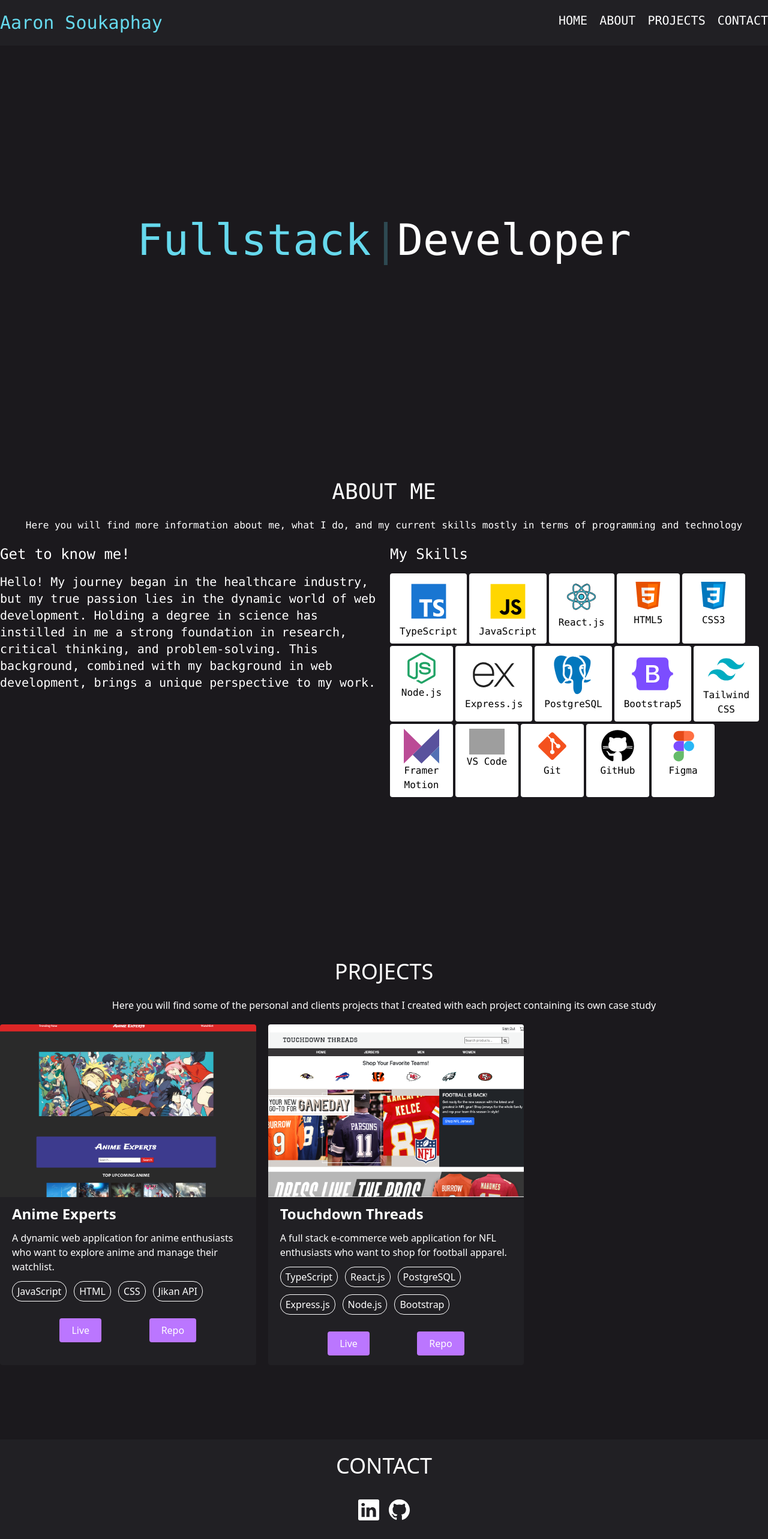
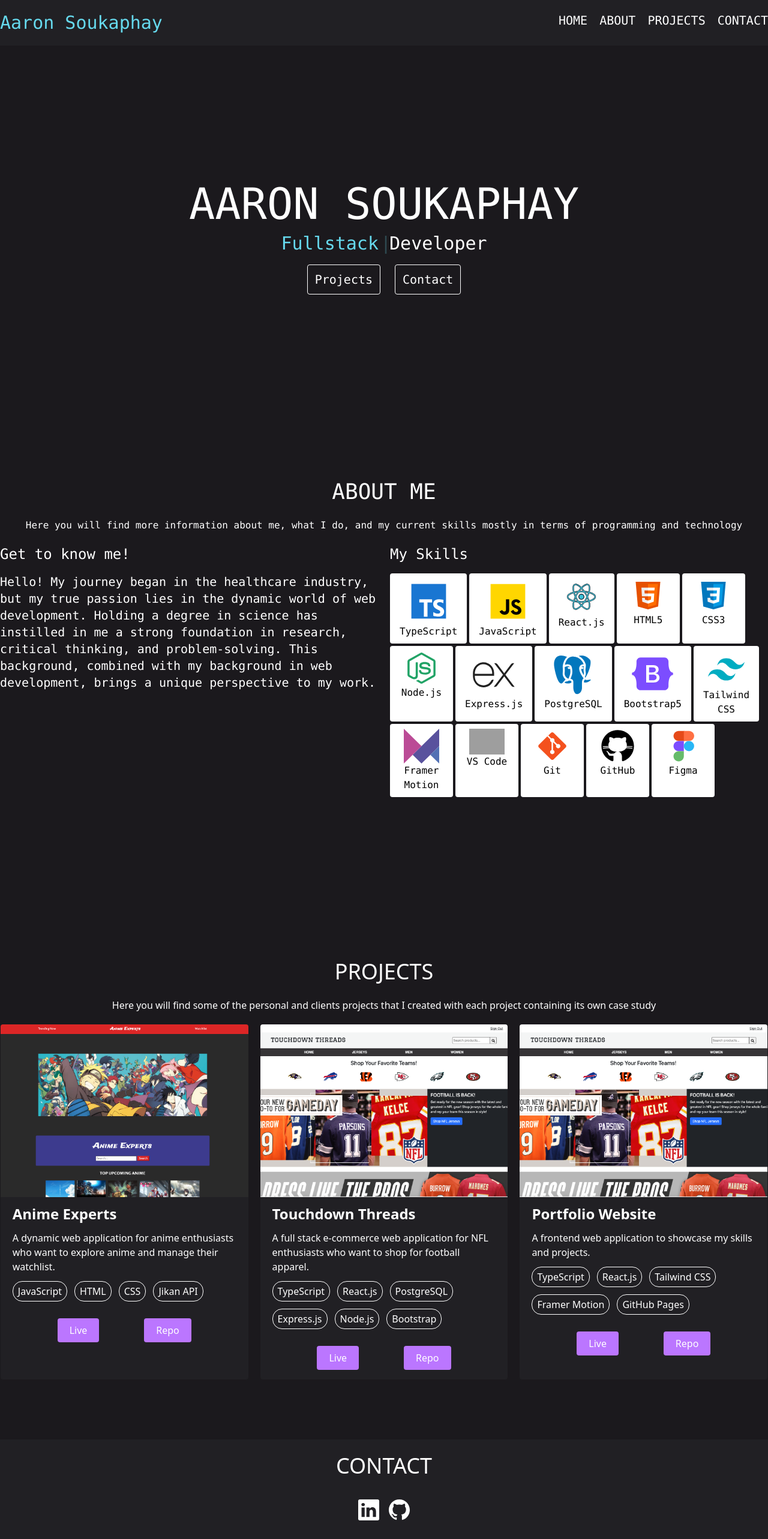
Before and after one commit to aaronsoukaphay/personal-website, a React (Vite) app in the folder my-website/: page / in a window 1280 px wide. Shown: the top 2566 px of the page at 60% size. Built offline with nearby package versions, Linux system fonts and the light colour scheme; grey boxes are pictures that could not be loaded.

Commit message:
Added more links in home page and included portfolio project in projects section

```diff
--- a/my-website/src/App.css
+++ b/my-website/src/App.css
@@ -1,3 +1,7 @@
+.project {
+  flex-basis: 32.25%;
+}
+
 /* #root {
   max-width: 1280px;
   margin: 0 auto;
--- a/my-website/src/Home.tsx
+++ b/my-website/src/Home.tsx
@@ -10,15 +10,10 @@ export default function Home() {
     console.log(`Done after 5 loops!`);
   };
   return (
-    <div className="h-screen font-mono">
-      <div
-        // style={{
-        //   backgroundImage: "url(/images/background.jpg)",
-        // }}
-        className="h-screen flex justify-center items-center"
-      >
-        {/* <img src="/images/home-background.jpg" className="absolute" /> */}
-        <h1 className="text-center text-7xl py-3 ">
+    <div className="h-screen font-mono flex justify-center items-center">
+      <div>
+        <div className="text-center text-7xl">AARON SOUKAPHAY</div>
+        <h1 className="text-center text-3xl py-3 ">
           <span style={{ color: "#66D9ED", fontWeight: "" }}>
             {/* Style will be inherited from the parent element */}
             <Typewriter
@@ -35,6 +30,14 @@ export default function Home() {
           </span>
           {""}Developer
         </h1>
+        <div className="text-center my-4">
+          <a href="#projects" className="border rounded py-3 px-3 text-xl mx-3">
+            Projects
+          </a>
+          <a href="#contact" className="border rounded py-3 px-3 text-xl mx-3">
+            Contact
+          </a>
+        </div>
       </div>
     </div>
   );
--- a/my-website/src/Projects.tsx
+++ b/my-website/src/Projects.tsx
@@ -25,6 +25,21 @@ export default function Projects() {
       live: "http://final-project-dev.us-west-1.elasticbeanstalk.com/",
       repo: "https://github.com/aaronsoukaphay/touchdown-threads",
     },
+    {
+      title: "Portfolio Website",
+      description:
+        "A frontend web application to showcase my skills and projects.",
+      technologies: [
+        "TypeScript",
+        "React.js",
+        "Tailwind CSS",
+        "Framer Motion",
+        "GitHub Pages",
+      ],
+      image: "/images/touchdown-threads.png",
+      live: "http://final-project-dev.us-west-1.elasticbeanstalk.com/",
+      repo: "https://github.com/aaronsoukaphay/touchdown-threads",
+    },
   ];
 
   return (
@@ -34,9 +49,9 @@ export default function Projects() {
         Here you will find some of the personal and clients projects that I
         created with each project containing its own case study
       </p>
-      <div className="flex flex-wrap gap-5">
+      <div className="flex flex-wrap gap-5 justify-center">
         {projects.map((project) => (
-          <div className="bg-medgrey rounded basis-1/3">
+          <div className="bg-medgrey rounded project">
             <div className="flex justify-center">
               <img
                 src={project.image}
```
